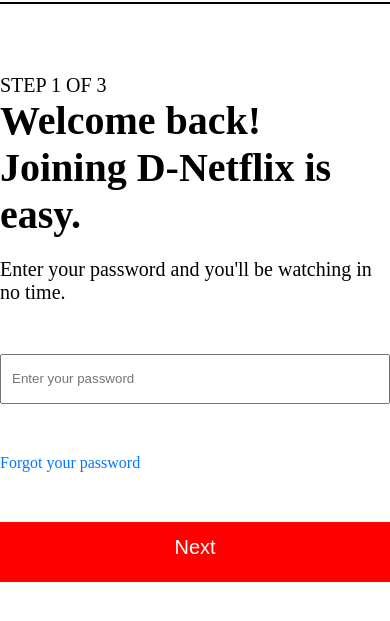
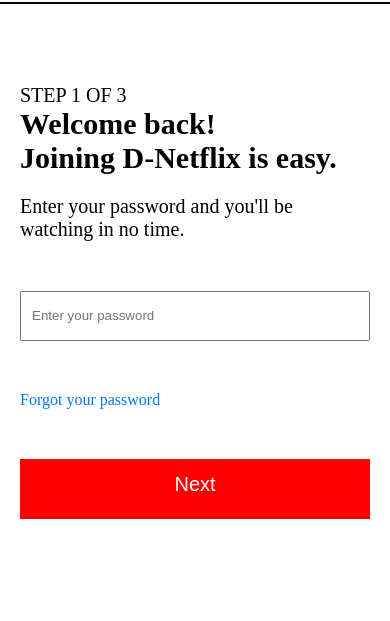
Before and after one commit to daniel-dior/daniel-netflix-project, a plain HTML site: page getstartted.html in a window 390 px wide. Shown: the part 75-696 px from the top of the page. Drawn offline with Linux system fonts and the light colour scheme.

Commit message:
commited

```diff
--- a/1sign in.css
+++ b/1sign in.css
@@ -9,6 +9,7 @@
     background-image: url(netflix\ heroimg.jpg);
     background-repeat: no-repeat;
     background-size: cover;
+    height: 100vh;
   }
   .dan {
     background-image: url(netflix\ heroimg.jpg) ;
@@ -176,4 +177,7 @@ b {
 .logo img {
     width: 100px;
   }
+  .border {
+    padding: 50px 4px;
+  }
 }
--- a/getstarted.css
+++ b/getstarted.css
@@ -112,4 +112,10 @@ button  {
       b {
         font-size: 30px;
       }
+      h1 {
+        font-size: 30px;
+      }
+      .border {
+        margin: 10px 20px;
+      }
    }
```
